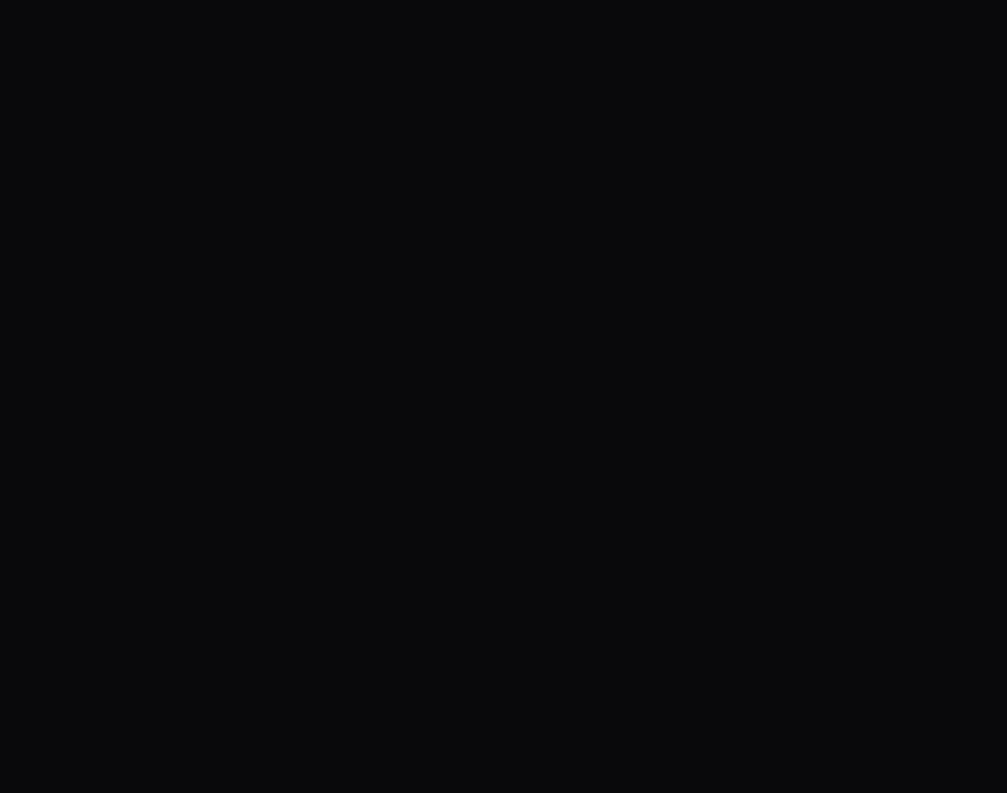
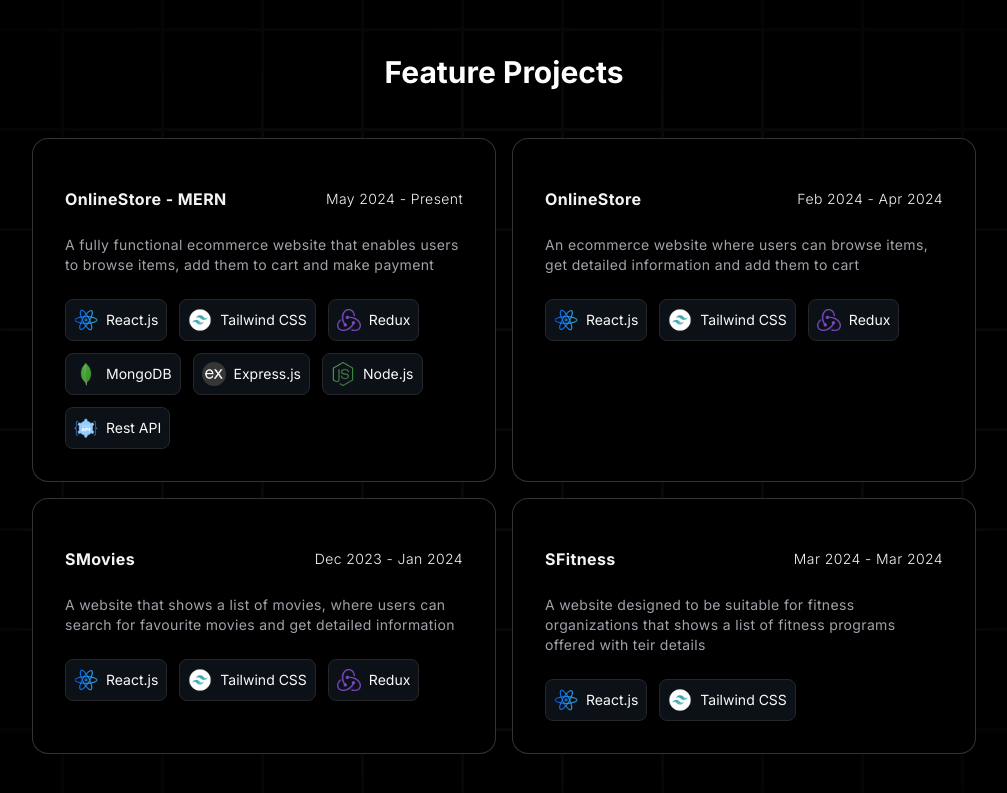
Before and after one commit to SaileshMrzn/Portfolio, a Next.js app: page / in a window 1280 px wide. Shown: the part 1573-2366 px from the top of the page, without its empty margins (136-1143 px from the left). Before the commit the page ends 1501 px from the top, so only its background shows below. Built offline with nearby package versions, Linux system fonts and the light colour scheme.

Commit message:
project section added

```diff
--- a/app/page.tsx
+++ b/app/page.tsx
@@ -1,6 +1,5 @@
-import Grid from "@/components/Grid";
+import Cards from "@/components/Cards";
 import Hero from "@/components/Hero";
-import { AuroraBackgroundDemo } from "@/components/Hero2";
 import Technologies from "@/components/Technologies";
 import { FloatingNav } from "@/components/ui/FloatingNav";
 import Image from "next/image";
@@ -14,6 +13,7 @@ export default function Home() {
         {/* <AuroraBackgroundDemo /> */}
         {/* <Grid /> */}
         <Technologies />
+        <Cards />
       </div>
     </main>
   );
--- /dev/null
+++ b/components/Cards.tsx
@@ -0,0 +1,23 @@
+import React from "react";
+import { projects } from "@/data/index";
+import { HoverEffect } from "./ui/hoverCard";
+import Image from "next/image";
+
+const Cards = () => {
+  return (
+    <div>
+      <div className="md:h-[120vh] h-[92rem] w-full dark:bg-black bg-white dark:bg-grid-white/[0.03] bg-grid-black/[0.2] relative flex items-center justify-center flex-col">
+        {/* Radial gradient for the container to give a faded look */}
+        <div className="absolute pointer-events-none inset-0 flex items-center justify-center dark:bg-black bg-white [mask-image:radial-gradient(ellipse_at_center,transparent_50%,black)]"></div>
+
+        <div className="max-w-5xl mx-auto px-8">
+          <div className="heading text-2xl md:text-2xl lg:text-3xl font-bold z-20 bg-clip-text text-white relative mt-10">
+            Feature Projects
+          </div>
+          <HoverEffect items={projects} />
+        </div>
+      </div>
+    </div>
+  );
+};
+export default Cards;
--- a/components/Technologies.tsx
+++ b/components/Technologies.tsx
@@ -14,11 +14,11 @@ const Technologies = () => {
 
   return (
     <div>
-      <div className="md:h-[50rem] h-[85rem] w-full dark:bg-black bg-white dark:bg-grid-white/[0.02] bg-grid-black/[0.2] relative flex items-center justify-center flex-col">
+      <div className="md:h-screen h-[85rem] w-full dark:bg-black bg-white dark:bg-grid-white/[0.02] bg-grid-black/[0.2] relative flex items-center justify-center flex-col">
         {/* Radial gradient for the container to give a faded look */}
         <div className="absolute pointer-events-none inset-0 flex items-center justify-center dark:bg-black bg-white [mask-image:radial-gradient(ellipse_at_center,transparent_50%,black)]"></div>
 
-        <div className="absolute top-48">
+        <div className="absolute top-36">
           <div className="heading text-2xl md:text-2xl lg:text-3xl font-bold z-20 bg-clip-text text-white relative">
             Technologies
           </div>
@@ -67,7 +67,7 @@ const Technologies = () => {
           </div>
         </div>
 
-        <div className="content w-[40vh] md:w-[870px] text-white flex justify-center flex-wrap md:mt-64 -mt-44 h-[20rem] ">
+        <div className="content w-[40vh] md:w-[870px] text-white flex justify-center flex-wrap md:mt-48 -mt-72 h-[20rem] ">
           {Tech.filter(
             (item) =>
               activeCategory === "all" || item.category === activeCategory
--- /dev/null
+++ b/components/ui/hoverCard.tsx
@@ -0,0 +1,140 @@
+"use client";
+
+import { cn } from "@/utils/cn";
+import { AnimatePresence, motion } from "framer-motion";
+import Link from "next/link";
+import { useState } from "react";
+import Image from "next/image";
+
+export const HoverEffect = ({
+  items,
+  className,
+}: {
+  items: {
+    title: string;
+    description: string;
+    iconLists: Array<string>;
+    technologies: Array<string>;
+    link: string;
+    date: string;
+  }[];
+  className?: string;
+}) => {
+  let [hoveredIndex, setHoveredIndex] = useState<number | null>(null);
+
+  return (
+    <div
+      className={cn(
+        "grid grid-cols-1 md:grid-cols-2  lg:grid-cols-2  py-10",
+        className
+      )}
+    >
+      {items.map((item, idx) => (
+        <Link
+          href={item?.link}
+          key={item?.link}
+          className="relative group  block p-2 h-full w-full"
+          onMouseEnter={() => setHoveredIndex(idx)}
+          onMouseLeave={() => setHoveredIndex(null)}
+        >
+          <AnimatePresence>
+            {hoveredIndex === idx && (
+              <motion.span
+                className="absolute inset-0 h-full w-full bg-neutral-200 dark:bg-slate-800/[0.8] block  rounded-3xl"
+                layoutId="hoverBackground"
+                initial={{ opacity: 0 }}
+                animate={{
+                  opacity: 1,
+                  transition: { duration: 0.15 },
+                }}
+                exit={{
+                  opacity: 0,
+                  transition: { duration: 0.15, delay: 0.2 },
+                }}
+              />
+            )}
+          </AnimatePresence>
+          <Card>
+            <CardTitle>
+              {item.title}
+              <span className="text-sm font-light invisible md:visible">
+                {item.date}
+              </span>
+            </CardTitle>
+            <CardDescription>{item.description}</CardDescription>
+            <div className="flex mt-6 gap-3 flex-wrap items-center">
+              {item.iconLists.map((icon, index) => (
+                <div className="border w-fit h-8 rounded-lg p-2 flex items-center justify-start gap-2 py-5 px-2 text-sm bg-slate-800 bg-opacity-40">
+                  <Image
+                    src={icon}
+                    width={24}
+                    height={24}
+                    alt="Picture of the author"
+                  />
+                  <span>{item.technologies[index]}</span>
+                </div>
+              ))}
+            </div>
+          </Card>
+        </Link>
+      ))}
+    </div>
+  );
+};
+
+export const Card = ({
+  className,
+  children,
+}: {
+  className?: string;
+  children: React.ReactNode;
+}) => {
+  return (
+    <div
+      className={cn(
+        "rounded-2xl h-full w-full p-4 overflow-hidden bg-black border border-transparent dark:border-white/[0.2] group-hover:border-slate-700 relative z-20",
+        className
+      )}
+    >
+      <div className="relative z-50">
+        <div className="p-4">{children}</div>
+      </div>
+    </div>
+  );
+};
+export const CardTitle = ({
+  className,
+  children,
+}: {
+  className?: string;
+  children: React.ReactNode;
+}) => {
+  return (
+    <h4
+      className={cn(
+        "text-zinc-100 font-bold tracking-wide mt-4 flex justify-between items-center",
+        className
+      )}
+    >
+      {children}
+    </h4>
+  );
+};
+export const CardDescription = ({
+  className,
+  children,
+}: {
+  className?: string;
+  children: React.ReactNode;
+}) => {
+  return (
+    <p
+      className={cn(
+        "mt-6 text-zinc-400 tracking-wide leading-relaxed text-sm",
+        className
+      )}
+    >
+      {children}
+    </p>
+  );
+};
--- a/data/index.ts
+++ b/data/index.ts
@@ -72,35 +72,63 @@ export const gridItems = [
 export const projects = [
   {
     id: 1,
-    title: "3D Solar System Planets to Explore",
-    des: "Explore the wonders of our solar system with this captivating 3D simulation of the planets using Three.js.",
+    title: "OnlineStore - MERN",
+    description:
+      "A fully functional ecommerce website that enables users to browse items, add them to cart and make payment",
     img: "/p1.svg",
-    iconLists: ["/re.svg", "/tail.svg", "/ts.svg", "/three.svg", "/fm.svg"],
-    link: "https://github.com/adrianhajdin?tab=repositories",
+    iconLists: [
+      "/react.png",
+      "/tailwind.png",
+      "/redux.png",
+      "/mongo.png",
+      "/express.webp",
+      "/node.png",
+      "/rest.png",
+    ],
+    technologies: [
+      "React.js",
+      "Tailwind CSS",
+      "Redux",
+      "MongoDB",
+      "Express.js",
+      "Node.js",
+      "Rest API",
+    ],
+    link: "https://github.com/SaileshMrzn/OnlineStore-MERN",
+    date: "May 2024 - Present",
   },
   {
     id: 2,
-    title: "Yoom - Video Conferencing App",
-    des: "Simplify your video conferencing experience with Yoom. Seamlessly connect with colleagues and friends.",
-    img: "/p2.svg",
-    iconLists: ["/next.svg", "/tail.svg", "/ts.svg", "/stream.svg", "/c.svg"],
-    link: "https://github.com/adrianhajdin/zoom-clone",
+    title: "OnlineStore",
+    description:
+      "An ecommerce website where users can browse items, get detailed information and add them to cart",
+    img: "/p4.svg",
+    iconLists: ["/react.png", "/tailwind.png", "/redux.png"],
+    technologies: ["React.js", "Tailwind CSS", "Redux"],
+    link: "https://online-store-2.vercel.app/",
+    date: "Feb 2024 - Apr 2024",
   },
   {
     id: 3,
-    title: "AI Image SaaS - Canva Application",
-    des: "A REAL Software-as-a-Service app with AI features and a payments and credits system using the latest tech stack.",
-    img: "/p3.svg",
-    iconLists: ["/re.svg", "/tail.svg", "/ts.svg", "/three.svg", "/c.svg"],
-    link: "https://github.com/adrianhajdin/ai_saas_app",
+    title: "SMovies",
+    description:
+      "A website that shows a list of movies, where users can search for favourite movies and get detailed information",
+    img: "/p2.svg",
+    iconLists: ["/react.png", "/tailwind.png", "/redux.png"],
+    technologies: ["React.js", "Tailwind CSS", "Redux"],
+    link: "https://smovies-eta.vercel.app/",
+    date: "Dec 2023 - Jan 2024",
   },
   {
     id: 4,
-    title: "Animated Apple Iphone 3D Website",
-    des: "Recreated the Apple iPhone 15 Pro website, combining GSAP animations and Three.js 3D effects..",
-    img: "/p4.svg",
-    iconLists: ["/next.svg", "/tail.svg", "/ts.svg", "/three.svg", "/gsap.svg"],
-    link: "https://github.com/adrianhajdin/iphone",
+    title: "SFitness",
+    description:
+      "A website designed to be suitable for fitness organizations that shows a list of fitness programs offered with teir details",
+    img: "/p3.svg",
+    iconLists: ["/react.png", "/tailwind.png"],
+    technologies: ["React.js", "Tailwind CSS"],
+    link: "https://sfitness.vercel.app/",
+    date: "Mar 2024 - Mar 2024",
   },
 ];
 
--- a/tailwind.config.ts
+++ b/tailwind.config.ts
@@ -41,7 +41,8 @@ const config = {
         blue: {
           "100": "#E4ECFF",
         },
-        purple: "#CBACF9",
+        purple: "#9955c6", //  #CBACF9
+
         border: "hsl(var(--border))",
         input: "hsl(var(--input))",
         ring: "hsl(var(--ring))",
```
